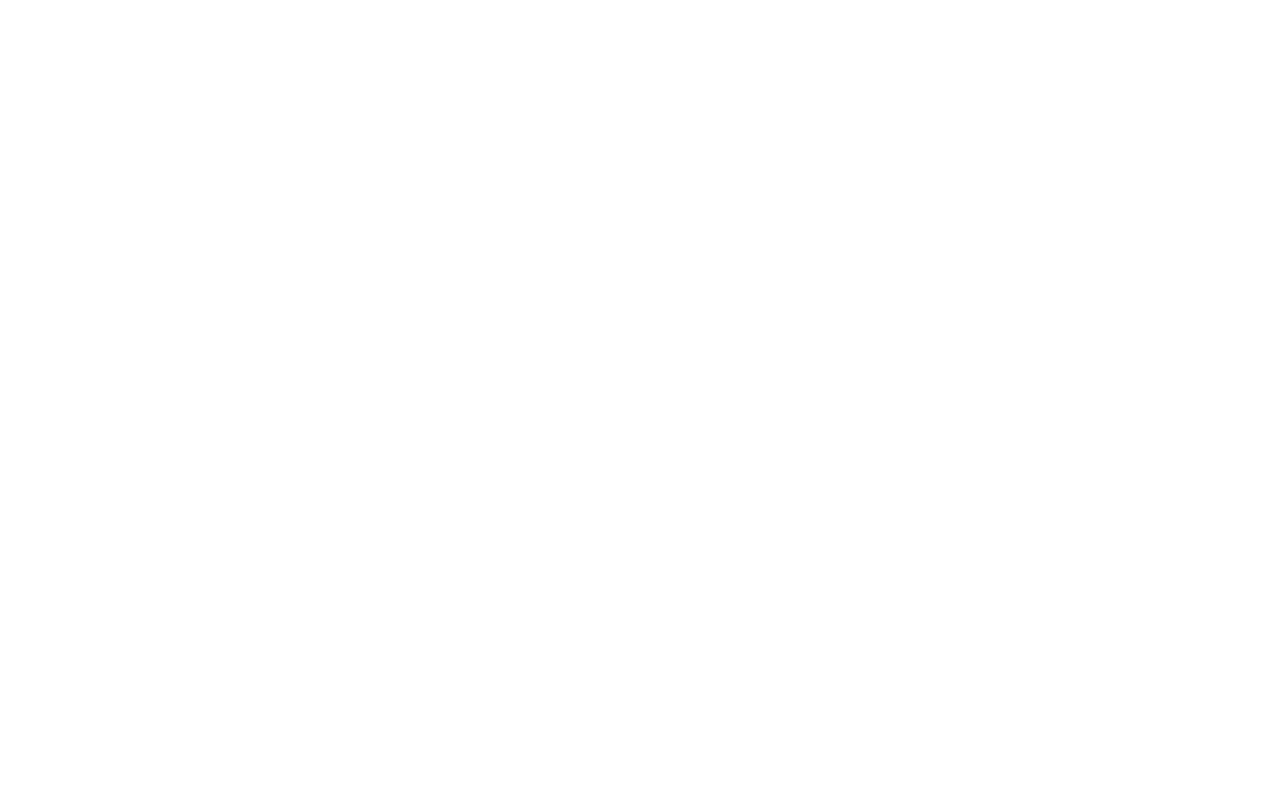
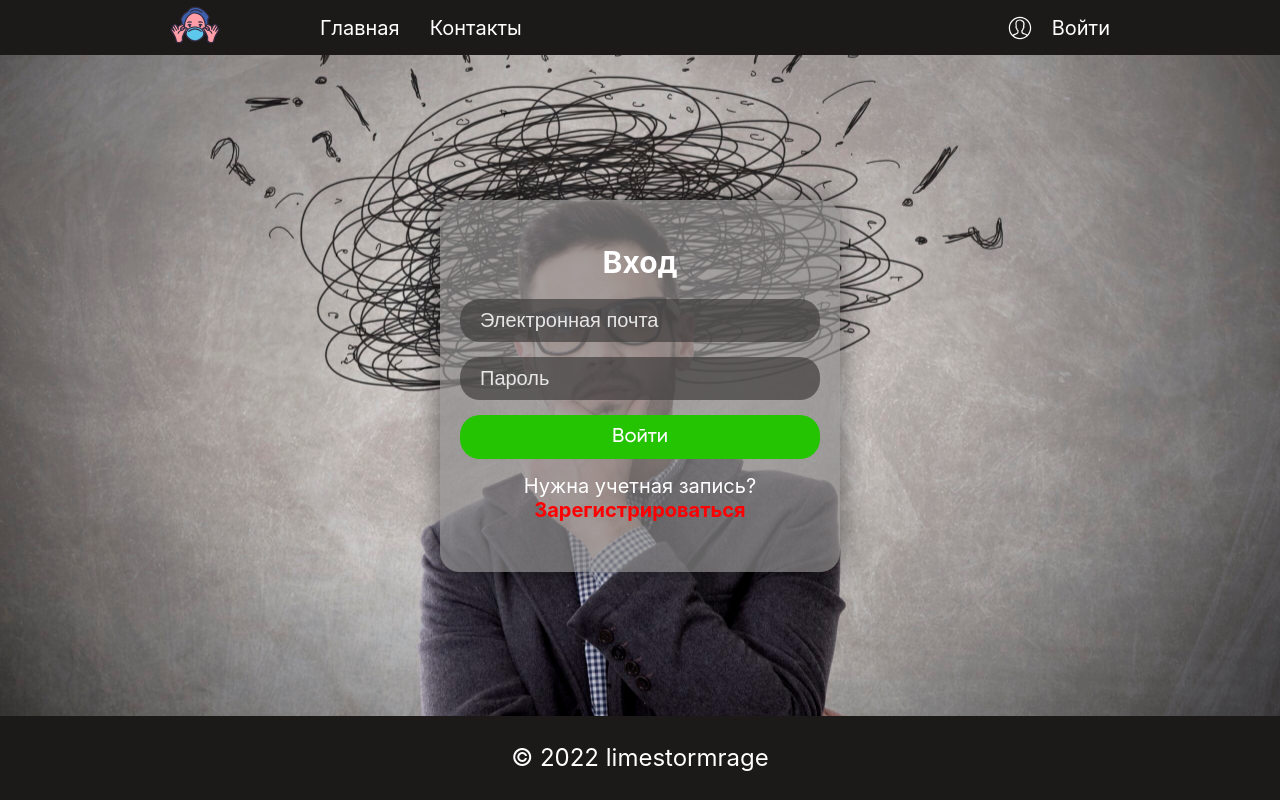
Before and after one commit to educational-projects/Contacts, a React (Create React App) app: page /login in a window 1280 px wide. Before the commit this address had no page. Built offline with nearby package versions, Linux system fonts and the light colour scheme.

Commit message:
add : добавит страницу авторизации

```diff
--- a/src/components/about-me/about-me.module.scss
+++ b/src/components/about-me/about-me.module.scss
@@ -1,11 +1,10 @@
 .aboutMe {
-    padding: 70px 0;
+    padding: 70px 0 200px;
     background: linear-gradient(to right bottom, rgba(42, 20, 240,.5), rgba(11, 233, 241,.5)), url(../../assets/about-me-bg.jpg);
     background-attachment: fixed;
     background-repeat: no-repeat;
     background-position: 50% 50%;
     background-size: cover;
-    min-height: 100vh;
 }
 
 .title {
--- a/src/components/app/App.tsx
+++ b/src/components/app/App.tsx
@@ -3,6 +3,7 @@
 import { PrivateRoute } from '../../hoc/private-route/private-route';
 import Layout from '../../layout/layout';
 import Contacts from '../../pages/contacts/contacts';
+import Login from '../../pages/login/login';
 import Main from '../../pages/main/main';
 import './App.scss';
 
@@ -20,6 +21,7 @@
               </PrivateRoute>
           )}
           />
+          <Route path="login" element={<Login />} />
         </Route>
       </Routes>
     </BrowserRouter>
--- /dev/null
+++ b/src/components/form-wrapper/form-wrapper.module.scss
@@ -0,0 +1,9 @@
+.formWrapper {
+    display: flex;
+    align-items: center;
+    background: url(../../assets/login-bg.jpg);
+    background-repeat: no-repeat;
+    background-position: 50% 50%;
+    background-size: cover;
+    flex-grow: 1;
+}
--- /dev/null
+++ b/src/components/form-wrapper/form-wrapper.props.ts
@@ -0,0 +1,6 @@
+import { ReactNode } from 'react';
+
+export interface FormWrapperProps {
+    title: 'Авторизация' | 'Регистрация',
+    children: ReactNode
+}
--- /dev/null
+++ b/src/components/form-wrapper/form-wrapper.tsx
@@ -0,0 +1,14 @@
+import React from 'react';
+import { FormWrapperProps } from './form-wrapper.props';
+import styles from './form-wrapper.module.scss';
+
+export function FormWrapper({ title, children }: FormWrapperProps): JSX.Element {
+  return (
+    <>
+      <h1 className="visually-hidden">{title}</h1>
+      <div className={styles.formWrapper}>
+        {children}
+      </div>
+    </>
+  );
+}
--- a/src/components/index.ts
+++ b/src/components/index.ts
@@ -1,3 +1,4 @@
 export * from './app/App';
 export * from './preview/preview';
 export * from './about-me/about-me';
+export * from './form-wrapper/form-wrapper';
--- a/src/layout/layout.module.scss
+++ b/src/layout/layout.module.scss
@@ -4,3 +4,9 @@
     flex-direction: column;
     min-height: 100vh;
 }
+
+.main {
+    display: flex;
+    flex-direction: column;
+    flex-grow: 1;
+}
--- a/src/layout/layout.tsx
+++ b/src/layout/layout.tsx
@@ -8,7 +8,7 @@
   return (
     <div className={styles.wrapper}>
       <Header />
-      <main>
+      <main className={styles.main}>
         <Outlet />
       </main>
       <Footer />
--- /dev/null
+++ b/src/pages/login/login.module.scss
@@ -0,0 +1,56 @@
+.loginWrapper {
+    width: 400px;
+    padding: 50px 20px;
+    border-radius: 20px;
+    text-align: center;
+    margin: 0 auto;
+    box-shadow: 0 0 30px rgb(0 0 0 / 52%);
+    background-color: rgb(142 140 140 / 70%);
+}
+
+.title {
+    margin-bottom: 25px;
+}
+
+.form {
+    display: flex;
+    flex-direction: column;
+    margin-bottom: 15px;
+}
+
+.input {
+    font-size: 20px;
+    width: 100%;
+    outline: none;
+    border-radius: 20px;
+    padding: 10px 20px;
+    margin-bottom: 15px;
+    color: #ffffff;
+    background: rgba(64, 62, 62, 0.7);
+
+    &::placeholder {
+        color: #ffffff;
+        opacity: 0.85;
+    }
+}
+
+.formButton {
+    font-family: "Gilroy";
+    line-height: 24px;
+    font-size: 20px;
+    background-color: #24c403;
+    padding: 10px 20px;
+    border-radius: 20px;
+    color: #ffffff;
+    transition: transform 0.3s, color 0.3s;
+
+    &:hover {
+        cursor: pointer;
+        transform: scale(1.02);
+    }
+}
+
+.registrationLink {
+    font-weight: 700;
+    color: red;
+}
--- /dev/null
+++ b/src/pages/login/login.tsx
@@ -0,0 +1,43 @@
+import React from 'react';
+import { Link } from 'react-router-dom';
+import { FormWrapper } from '../../components';
+import styles from './login.module.scss';
+
+function Login(): JSX.Element {
+  return (
+    <FormWrapper title="Авторизация">
+      <div className={styles.loginWrapper}>
+        <h2 className={styles.title}>Вход</h2>
+        <form
+          className={styles.form}
+          action="#"
+          method="post"
+        >
+          <div>
+            <label className="visually-hidden" htmlFor="email">Емайл</label>
+            <input className={styles.input} type="email" id="email" placeholder="Электронная почта" />
+          </div>
+          <div>
+            <label className="visually-hidden" htmlFor="email">Пароль</label>
+            <input className={styles.input} type="password" id="email" placeholder="Пароль" />
+          </div>
+          <button type="submit" className={styles.formButton}>Войти</button>
+        </form>
+        <div>
+          <p>
+            Нужна учетная запись?
+            {' '}
+            <Link
+              className={styles.registrationLink}
+              to="/register"
+            >
+              Зарегистрироваться
+            </Link>
+          </p>
+        </div>
+      </div>
+    </FormWrapper>
+  );
+}
+
+export default Login;
```
Also changed, not shown: .eslintrc.json, src/assets/login-bg.jpg (added).
